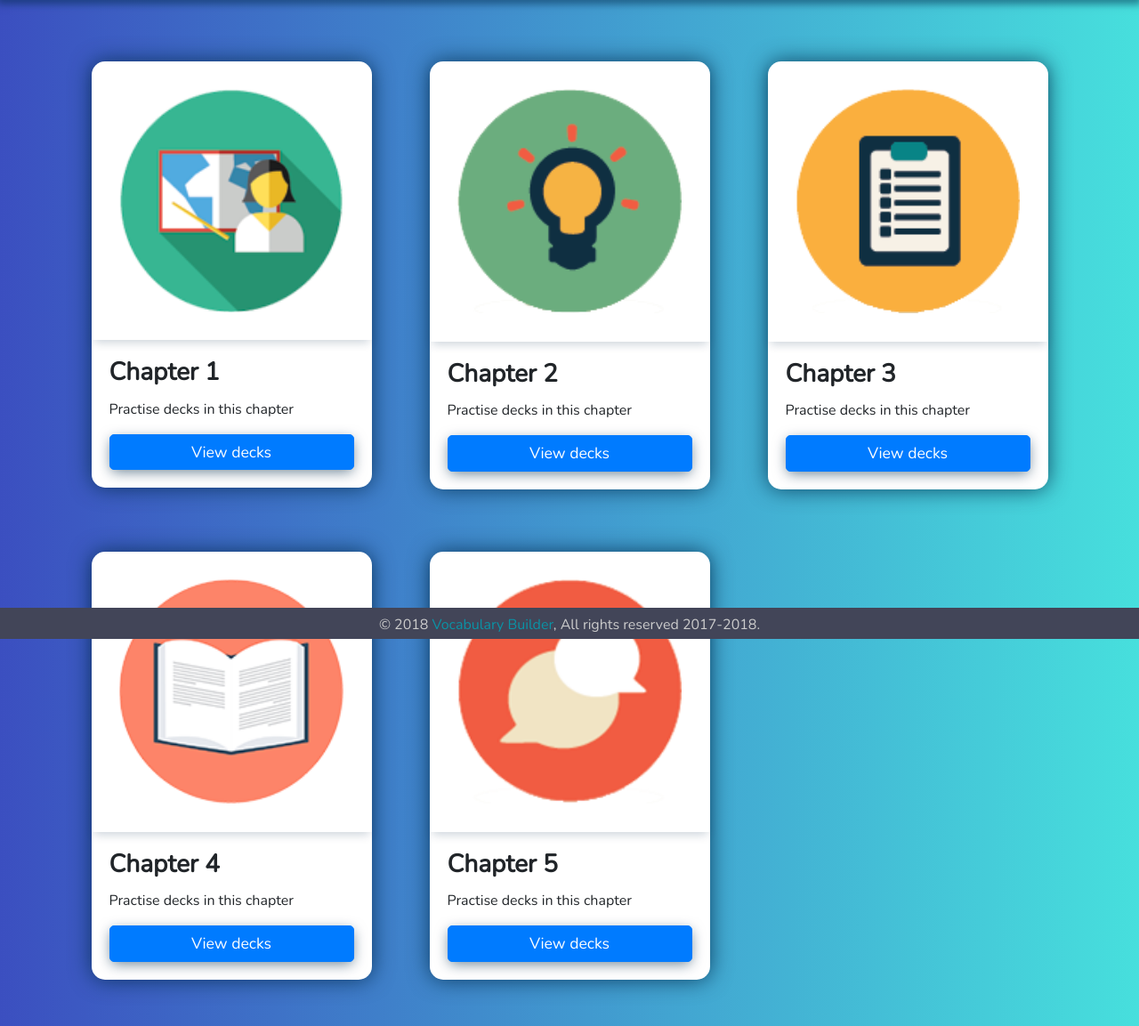
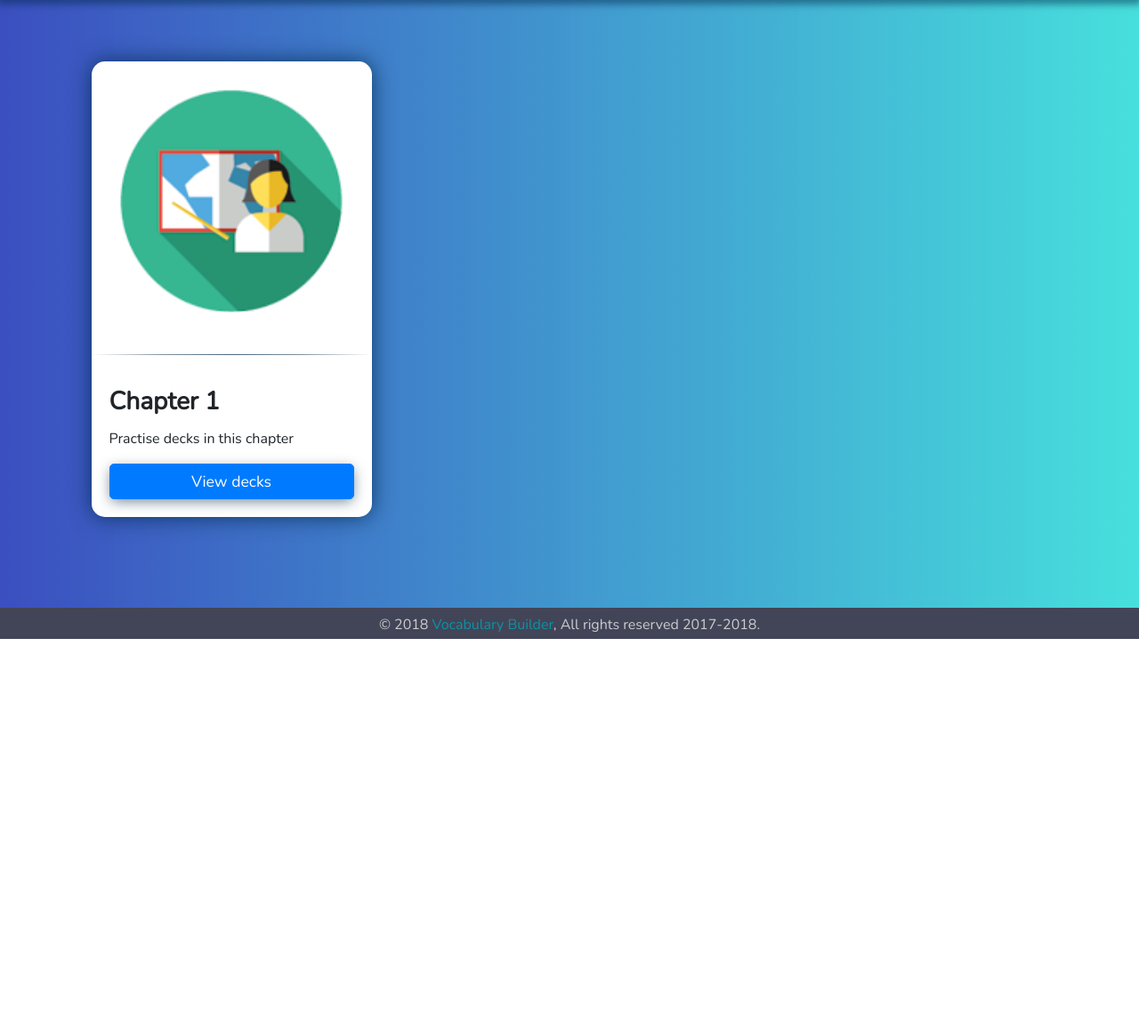
Before and after one commit to jaffreyjoy/TweakVocabWeb, a PHP site: page /chapters.html in a window 1280 px wide. Shown: the part 82-1235 px from the top of the page at 89% size. After the commit the page ends 800 px from the top, so only its background shows below. Run offline with PHP 8.4, Linux system fonts and the light colour scheme; tables that the repository leaves empty or names only in its code hold one stand-in row (values such as "Sample post"); some libraries are stand-ins or nearby versions.

Commit message:
fetch no of chapters from db and generate cards

```diff
--- /dev/null
+++ b/public/backend/get_chapters.php
@@ -0,0 +1,31 @@
+<?php
+
+$DB_HOST = 'localhost';
+$DB_NAME = 'se';
+$DB_USER = 'root';
+$DB_PASS = '';
+
+// Create connection
+$conn = new mysqli($DB_HOST, $DB_USER, $DB_PASS, $DB_NAME);
+
+// Check connection
+if ($conn->connect_error) {
+    die("Connection failed: " . $conn->connect_error);
+}
+
+$get_no_chapters = "SELECT COUNT(DISTINCT chapter) AS noOfChapters FROM origin";
+$result = $conn->query($get_no_chapters);
+$num_rows = mysqli_num_rows($result);
+$no_chapters= mysqli_fetch_assoc($result);
+if ($num_rows > 0) {
+	echo json_encode($no_chapters);
+}
+else
+{
+	echo "no_data";
+}
+
+
+$conn->close();
+
+?>
--- a/public/chapters.html
+++ b/public/chapters.html
@@ -306,16 +306,19 @@
 
     <div class="container">
         <div class="row chapter-card-bunker">
-            <div class="col-sm-4 chapter-card-cont">
+            <!-- <div class="col-sm-4 chapter-card-cont">
                 <div class="card chapter-card">
-                    <img class="card-img-top chapter-card-img" src="images/chapter-icons/1.png" alt="Chapter card image">
+                    <img class="card-img-top chapter-card-img" src="images/chapter-icons/${i}.png" alt="Chapter card image">
+                    <hr class="card-divider">
                     <div class="card-body">
-                        <h3 class="card-title chapter-title">Chapter 1</h5>
+                        <h3 class="card-title chapter-title">Chapter ${i}</h5>
                             <p class="card-text">Practise decks in this chapter</p>
-                            <a href="#" class="btn btn-primary chapter-btn col-sm-12">View decks</a>
+                            <a id=${i} class="btn btn-primary col-sm-12 chapter-btn">
+                                <span class="chapter-btn-txt">View decks</span>
+                            </a>
                     </div>
                 </div>
-            </div>
+            </div> -->
         </div>
     </div>
 
--- a/public/js/chapter.js
+++ b/public/js/chapter.js
@@ -3,6 +3,10 @@
     function emptyChapterCardsBunker() {
         $(".chapter-card-bunker").html('');
     }
+
+    // function clicked_chapter_btn(e){
+    //     alert("clicked chapter card btn");
+    // }
 
     function generateChapterCards(noOfChapters) {
         for (let i = 1; i <= noOfChapters; i++) {
@@ -10,21 +14,42 @@
                 <div class="col-sm-4 chapter-card-cont">
                     <div class="card chapter-card">
                         <img class="card-img-top chapter-card-img" src="images/chapter-icons/${i}.png" alt="Chapter card image">
+                        <hr class="card-divider">
                         <div class="card-body">
                             <h3 class="card-title chapter-title">Chapter ${i}</h5>
                             <p class="card-text">Practise decks in this chapter</p>
-                            <a href="#" class="btn btn-primary chapter-btn col-sm-12">View decks</a>
+                            <a id=${i} class="btn btn-primary col-sm-12 chapter-btn"><span class="chapter-btn-txt">View decks</span></a>
                         </div>
                     </div>
                 </div>
             `);
         }
+        $(".chapter-btn").click(function() {
+            alert("clicked chapter card btn");
+        });
     }
 
-    emptyChapterCardsBunker();
-    generateChapterCards(5);
+    // emptyChapterCardsBunker();
+    $.ajax({
+      url: "backend/get_chapters.php",
+      type: "POST",
+      data: {},
+      error: function(err) {
+        console.log("in error");
+        console.log(err);
+      },
+      success: function(data) {
+        data = JSON.parse(data);
+        console.log("in success");
+        if (data.noOfChapters == "no_data") {
+            console.log("no_data");
+        //   showSnackbar();
+        }
+        else {
+            var noOfChapters = parseInt(data.noOfChapters);
+            generateChapterCards(noOfChapters);
+        }
+      }
+    });
 
-    $('chapter-btn').click(function (e) {
-        e.preventDefault();
-    });
 });
--- a/public/stylesheets/chapter.css
+++ b/public/stylesheets/chapter.css
@@ -9,7 +9,29 @@
 
 .chapter-card-img{
     padding: 10%;
-    box-shadow: 0px 6px 10px -3px rgba(0, 41, 73, 0.2);
+    /* border-bottom: 2px solid rgba(0, 41, 73, 0.8); */
+    /* box-shadow: 0px 6px 10px -3px rgba(0, 41, 73, 0.2); */
+    /* box-shadow: 0px 24px 3px -22px rgba(0, 41, 73, 0.8); */
+}
+
+/* hr.card-divider{
+    height: 2px;
+    background: rgba(0, 41, 73, 0.8);
+    border-radius: 2px;
+    padding-left: 5px;
+    padding-right: 15px;
+} */
+
+hr.card-divider {
+    border: 0;
+    height: 1px;
+    padding-left: 10px;
+    background-image: linear-gradient(to right,
+        rgba(0, 41, 73, 0),
+        rgba(0, 41, 73, 0.5),
+        rgba(0, 41, 73, 0.7),
+        rgba(0, 41, 73, 0.5),
+        rgba(0, 41, 73, 0));
 }
 
 .chapter-card{
@@ -28,6 +50,10 @@
     padding-left: 30%;
     padding-right: 30%;
     border-radius: 5px;
-    font-size: 1.1rem;
     box-shadow: 0px 4px 15px -2px rgba(0, 41, 73, 0.6);
 }
+
+.chapter-btn-txt{
+    font-size: 1.1rem;
+    color: rgb(255, 255, 255);
+}
```
Also changed, not shown: public/backend/get_data.php (added, +32 -0 lines).
